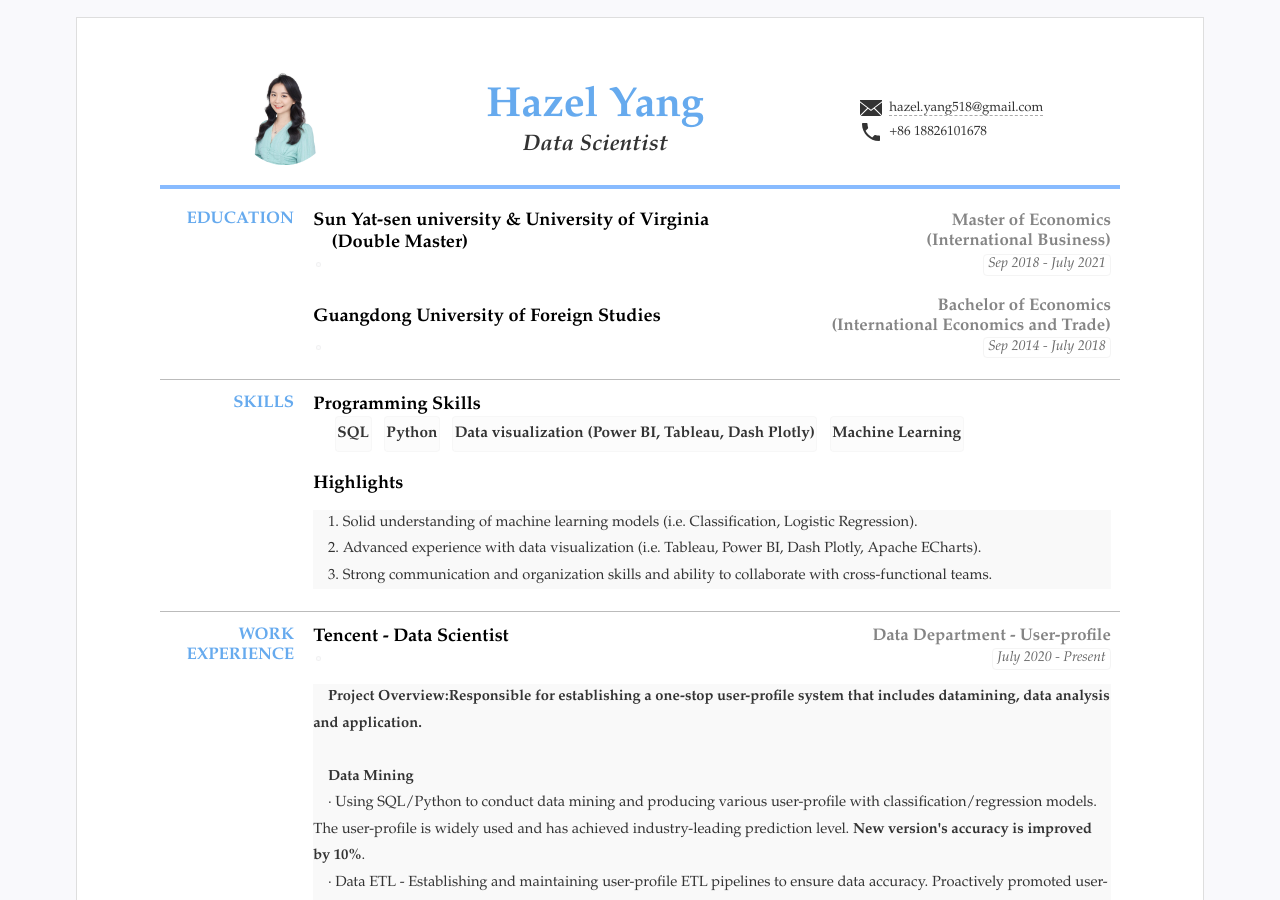
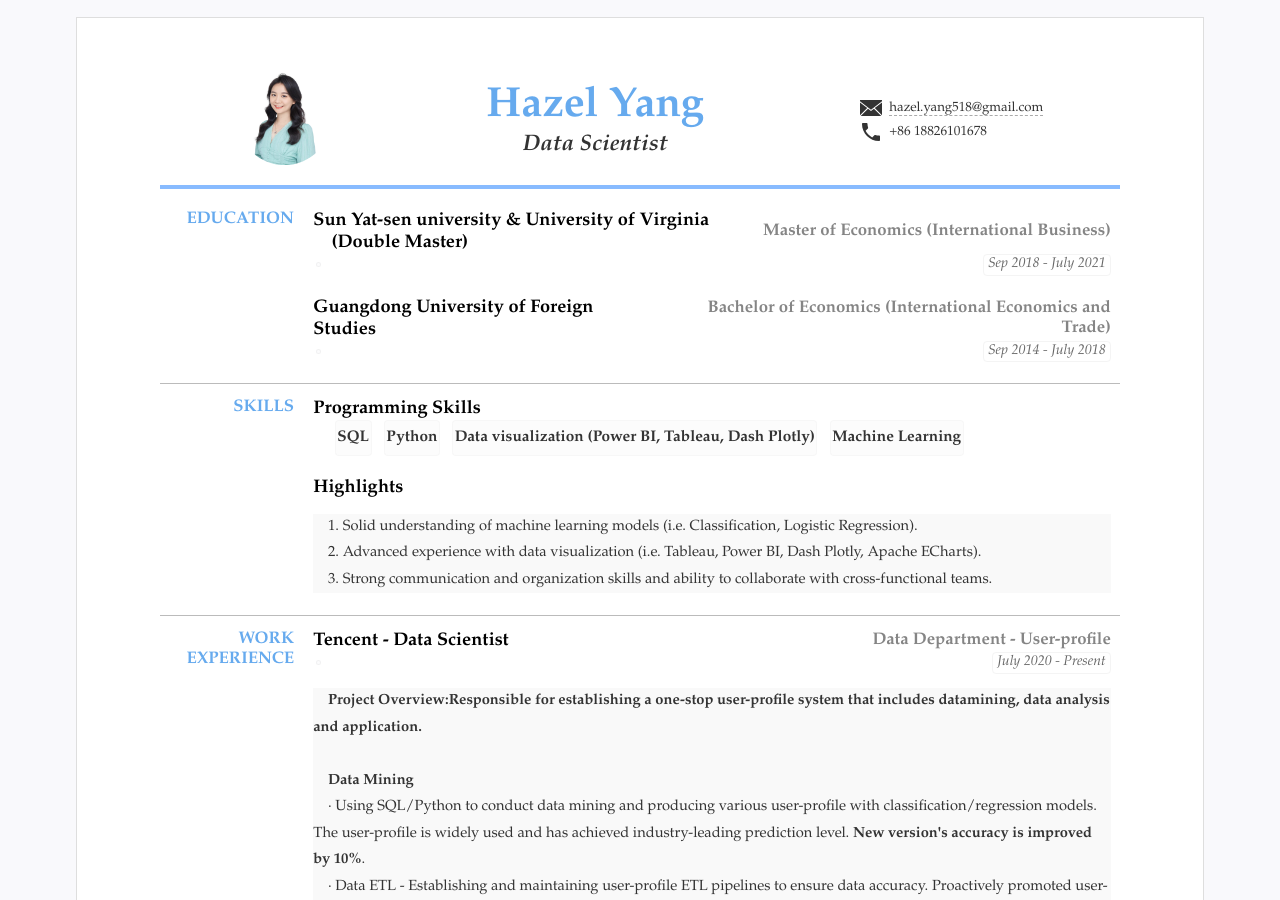
Before and after one commit to hazelyang518/eng_cv, a Jekyll site: the page built from index.html, in a window 1280 px wide and 900 px high. Built offline with Jekyll 4.4.1, drawn with Linux system fonts in a browser that asks for light colours; part of the change alters nothing that is shown.

```diff
--- a/_data/resume.yml
+++ b/_data/resume.yml
@@ -31,8 +31,7 @@ main: #简历主要内容，
     duration: "Sep 2018 - July 2021"
     tags:
     -
-    sub: Master of Economics <br>  &nbsp &nbsp
-         (International Business)
+    sub: Master of Economics  (International Business)
     # detail: Business Analytics, Supply Chain Management, Statistics, International Economics, Econometrics
 
   # - title: Esade
@@ -49,8 +48,7 @@ main: #简历主要内容，
 
   - title: Guangdong University of Foreign Studies
     duration: "Sep 2014 - July 2018"
-    sub: Bachelor of Economics <br>  &nbsp &nbsp
-        (International Economics and Trade)
+    sub: Bachelor of Economics  (International Economics and Trade)
     tags:
     -
     # detail: Calculus, Linear Algebra, Probability Theory, Statistics, Microeconomics, Macroeconomics, Econometrics
```
